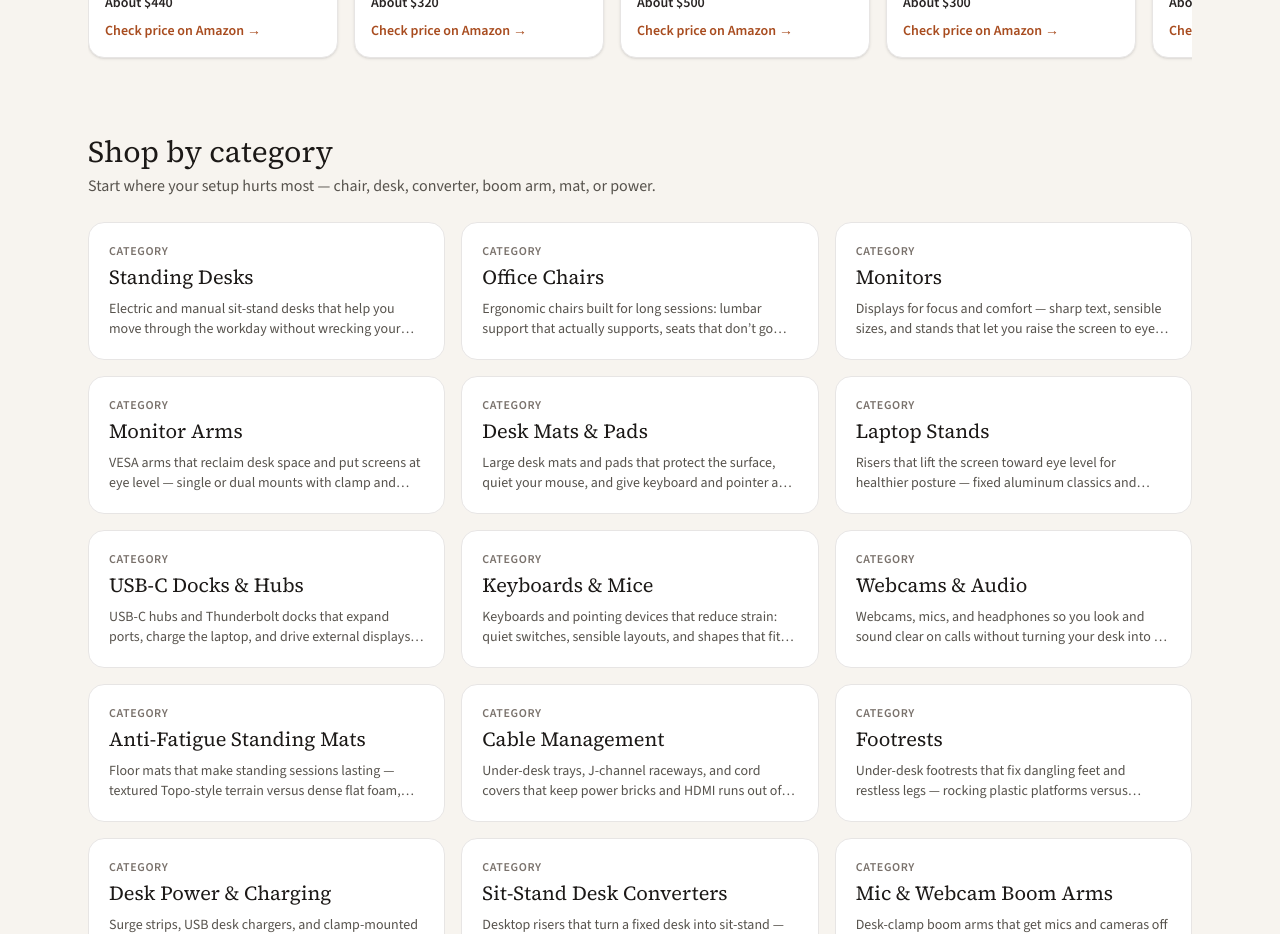
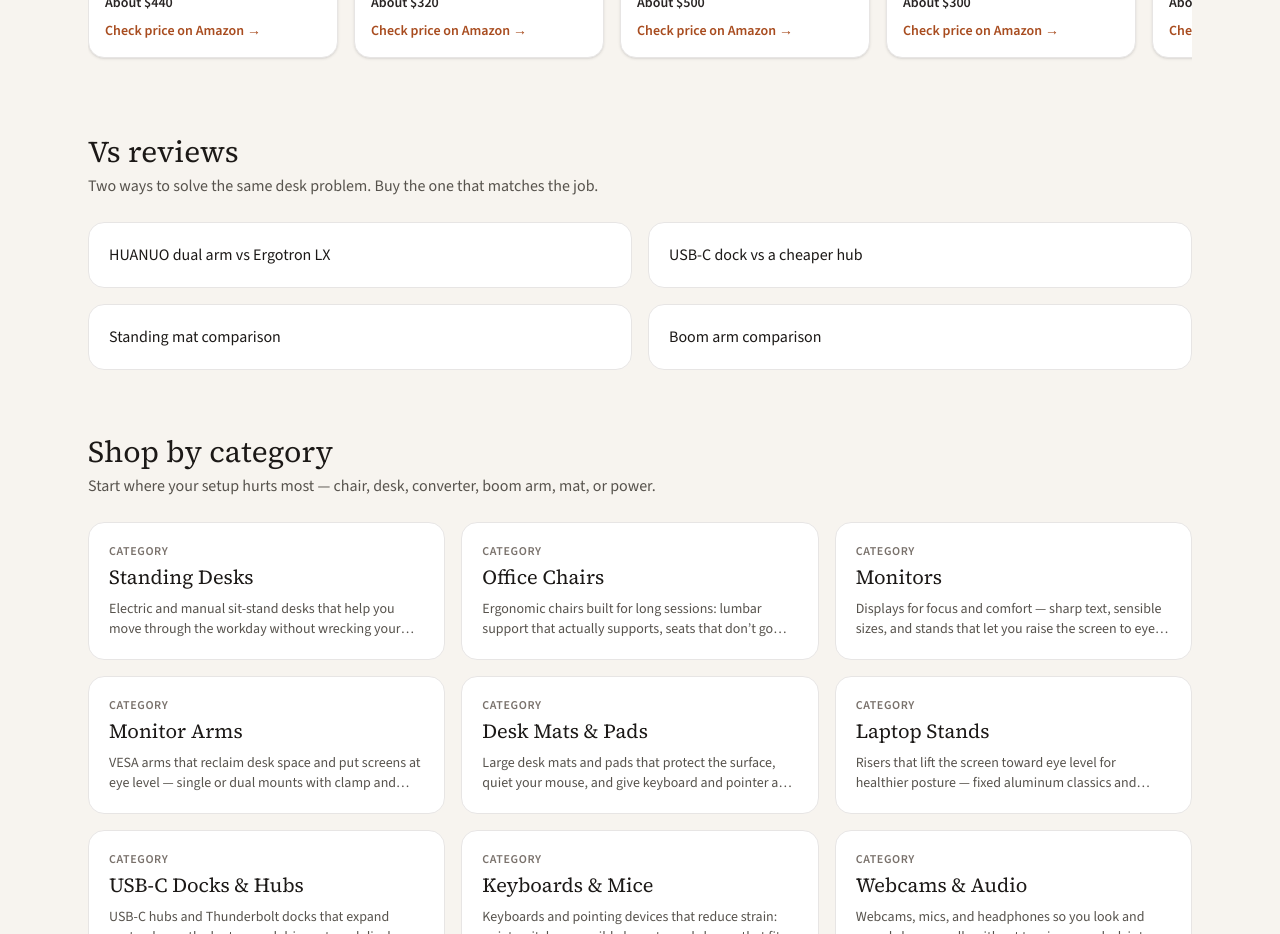
Before and after one commit to tygriffin045/deskworth, a Next.js app: page / in a window 1280 px wide. Shown: the part 960-1894 px from the top of the page. Built offline with nearby package versions, Linux system fonts and the light colour scheme; no server answers.

Commit message:
Surface vs reviews on the homepage

```diff
--- a/src/app/page.tsx
+++ b/src/app/page.tsx
@@ -77,6 +77,18 @@ export default function HomePage() {
       </section>
 
       <TopRail />
+
+      <section>
+        <h2 className="font-serif text-3xl text-stone-900">Vs reviews</h2>
+        <p className="mt-1 text-stone-600">Two ways to solve the same desk problem. Buy the one that matches the job.</p>
+        <div className="mt-6 grid gap-4 md:grid-cols-2">
+          <a href="/compare/monitor-arms" className="rounded-2xl border border-stone-200 bg-white p-5 hover:border-stone-400">HUANUO dual arm vs Ergotron LX</a>
+          <a href="/compare/usb-c-docks" className="rounded-2xl border border-stone-200 bg-white p-5 hover:border-stone-400">USB-C dock vs a cheaper hub</a>
+          <a href="/compare/standing-mats" className="rounded-2xl border border-stone-200 bg-white p-5 hover:border-stone-400">Standing mat comparison</a>
+          <a href="/compare/boom-arms" className="rounded-2xl border border-stone-200 bg-white p-5 hover:border-stone-400">Boom arm comparison</a>
+        </div>
+      </section>
+
 
       <section>
         <div className="flex items-end justify-between gap-4">
```
